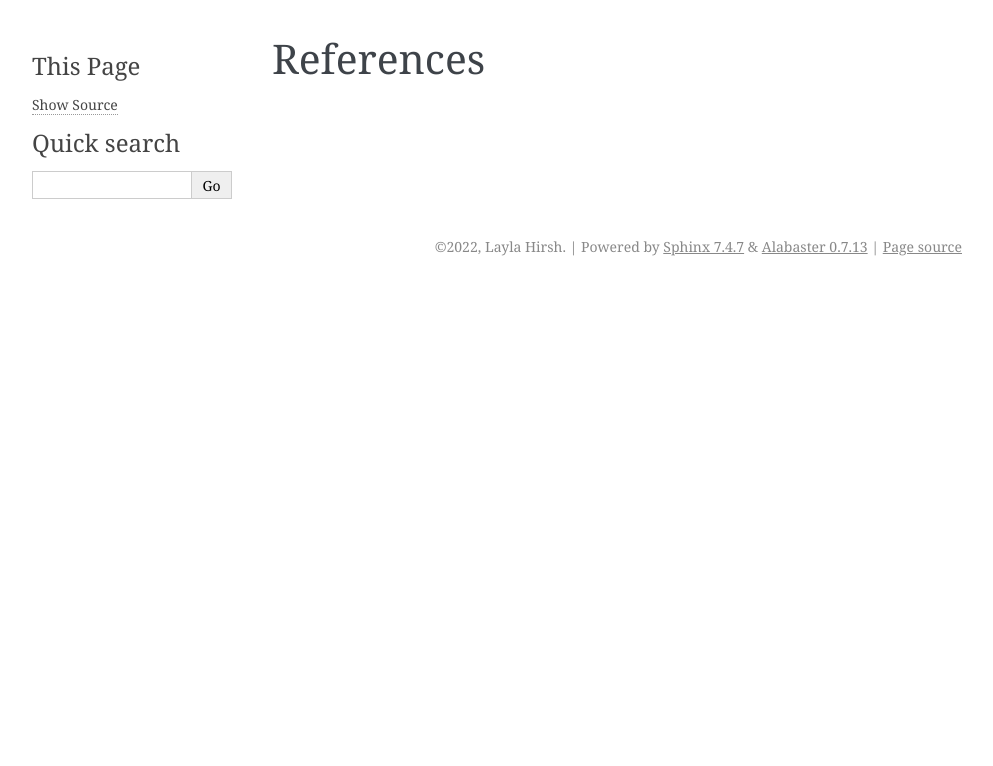
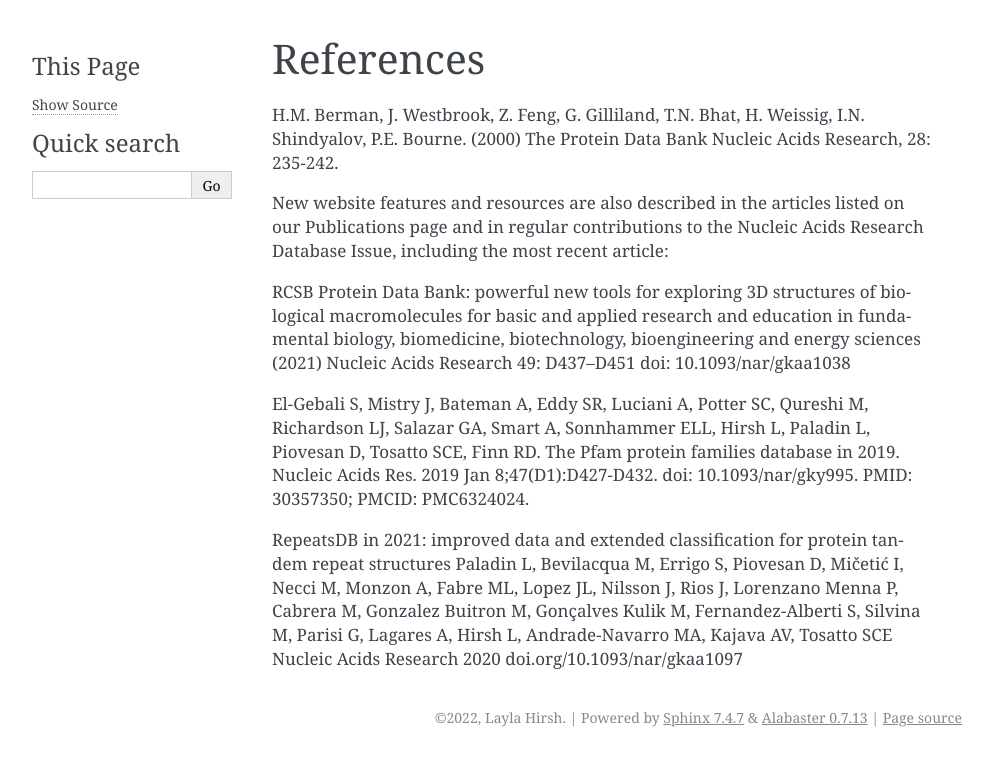
Before and after one commit to DraLaylaHirsh/MRFprofilesCreation, a Sphinx documentation site: the page built from docs/references.rst, in a window 1280 px wide. Shown: the top 766 px of the page, without its empty margins (148-1141 px from the left). Built offline with Sphinx 7.4.7, drawn with Linux system fonts in a browser that asks for light colours.

Commit message:
Update references.rst

```diff
--- a/docs/references.rst
+++ b/docs/references.rst
@@ -1,2 +1,16 @@
 References
 ==========
+
+H.M. Berman, J. Westbrook, Z. Feng, G. Gilliland, T.N. Bhat, H. Weissig, I.N. Shindyalov, P.E. Bourne.
+(2000) The Protein Data Bank Nucleic Acids Research, 28: 235-242.
+
+New website features and resources are also described in the articles listed on our Publications page and in regular contributions to the Nucleic Acids Research Database Issue, including the most recent article:
+
+RCSB Protein Data Bank: powerful new tools for exploring 3D structures of biological macromolecules for basic and applied research and education in fundamental biology, biomedicine, biotechnology, bioengineering and energy sciences
+(2021) Nucleic Acids Research 49: D437–D451 doi: 10.1093/nar/gkaa1038
+
+El-Gebali S, Mistry J, Bateman A, Eddy SR, Luciani A, Potter SC, Qureshi M, Richardson LJ, Salazar GA, Smart A, Sonnhammer ELL, Hirsh L, Paladin L, Piovesan D, Tosatto SCE, Finn RD. The Pfam protein families database in 2019. Nucleic Acids Res. 2019 Jan 8;47(D1):D427-D432. doi: 10.1093/nar/gky995. PMID: 30357350; PMCID: PMC6324024.
+
+RepeatsDB in 2021: improved data and extended classification for protein tandem repeat structures
+Paladin L, Bevilacqua M, Errigo S, Piovesan D, Mičetić I, Necci M, Monzon A, Fabre ML, Lopez JL, Nilsson J, Rios J, Lorenzano Menna P, Cabrera M, Gonzalez Buitron M, Gonçalves Kulik M, Fernandez-Alberti S, Silvina M, Parisi G, Lagares A, Hirsh L, Andrade-Navarro MA, Kajava AV, Tosatto SCE
+Nucleic Acids Research 2020 doi.org/10.1093/nar/gkaa1097
```
